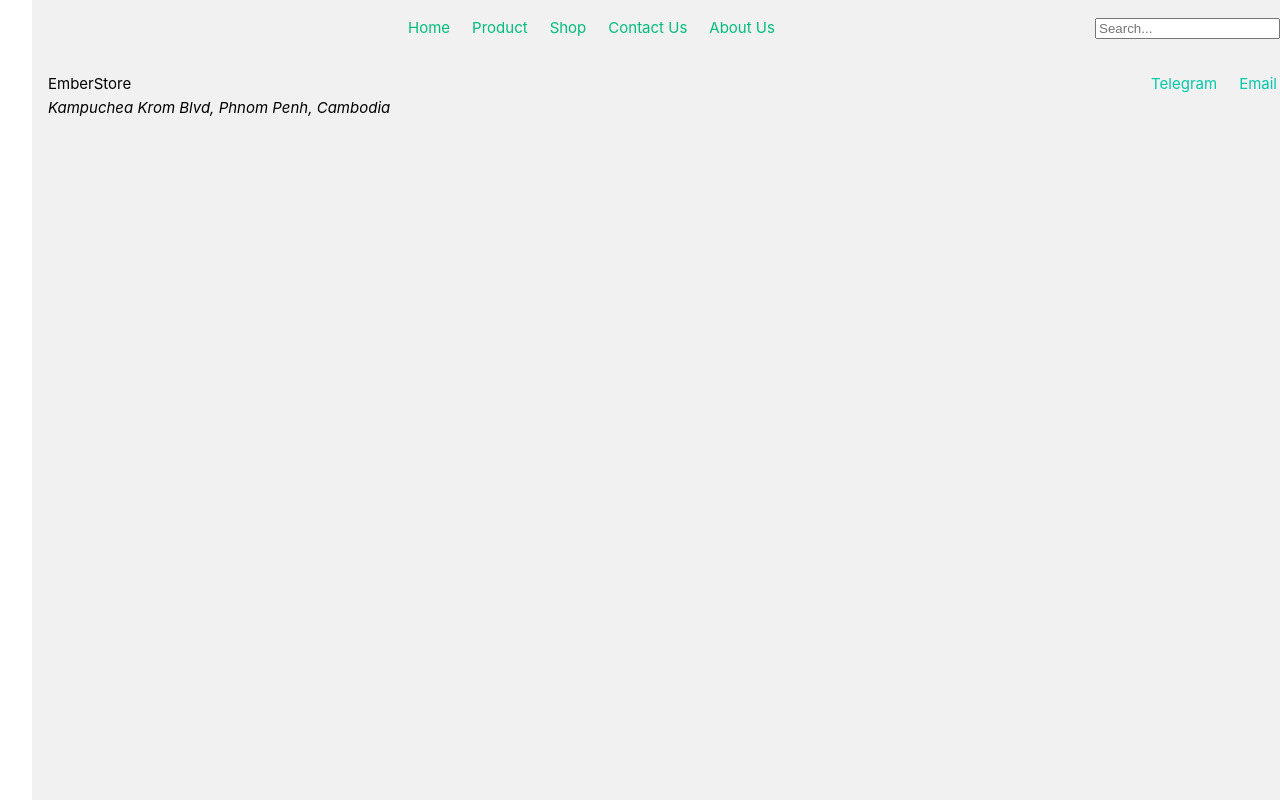
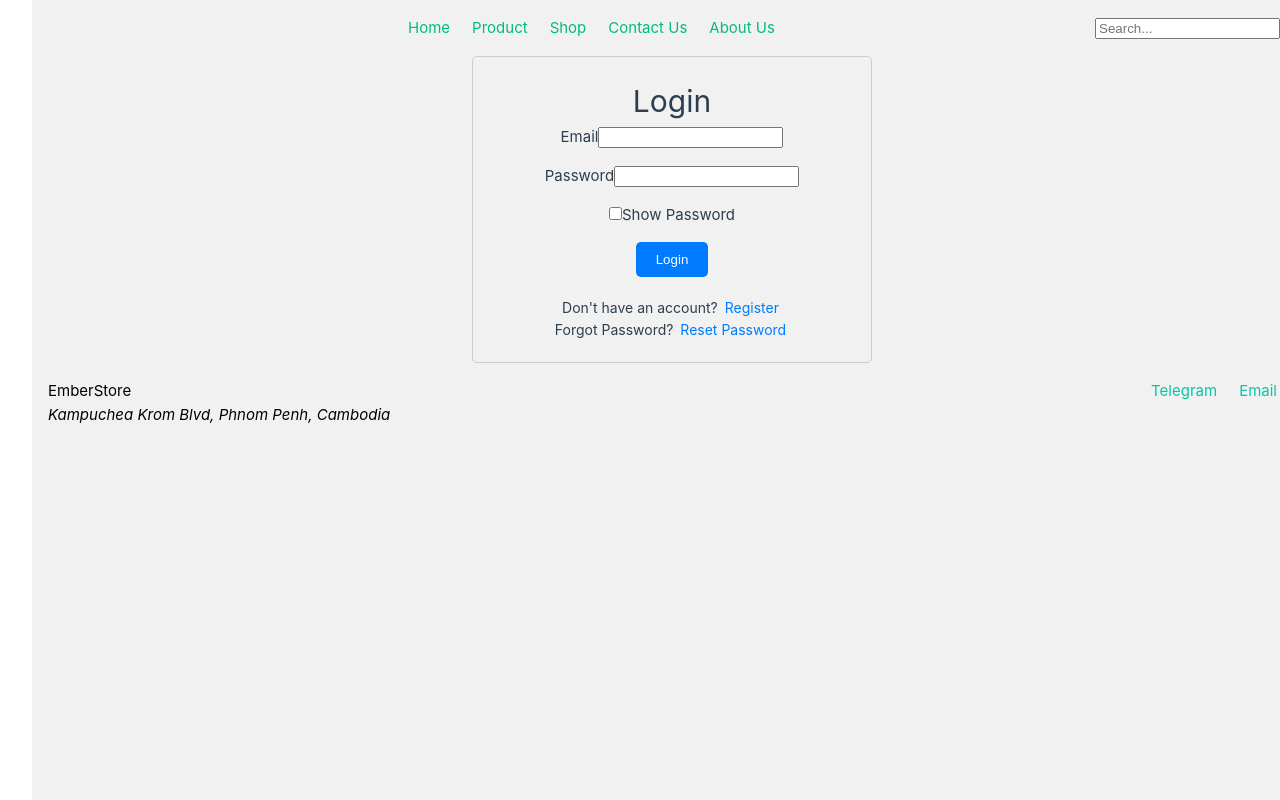
Before and after one commit to Panhariddh/E-Commerce, a Vue app: page /login in a window 1280 px wide. Shown: the top 800 px of the page. Built offline with nearby package versions, Linux system fonts and the light colour scheme.

Commit message:
Create Login.vue

```diff
--- a/src/router/index.js
+++ b/src/router/index.js
@@ -6,6 +6,7 @@ import Product from '@/views/Product.vue'
 import Shop from '@/views/Shop.vue'
 import Contact from '@/views/Contact.vue'
 import About from '@/views/About.vue'
+import Login from '@/views/Login.vue'  // import the Login component
 
 const router = createRouter({
   history: createWebHistory(import.meta.env.BASE_URL),
@@ -35,6 +36,17 @@ const router = createRouter({
       name: 'about',
       component: About,
     },
+
+    {
+      path:'/',
+      redirect: '/login',
+    },
+
+    {
+      path: '/login',  // Add the login route
+      name: 'login',
+      component: Login,
+    },
   ],
 })
 
--- /dev/null
+++ b/src/views/Login.vue
@@ -0,0 +1,78 @@
+<template>
+    <div class="login-container">
+      <h1>Login</h1>
+      <form @submit.prevent="handleLogin">
+        <div class="form-group">
+          <label for="email">Email</label>
+          <input type="email" id="email" v-model="email" required />
+        </div>
+        <div class="form-group">
+          <label for="password">Password</label>
+          <input :type="showPassword ? 'text' : 'password'" id="password" v-model="password" required />
+        </div>
+        <div class="form-group">
+          <input type="checkbox" id="show-password" v-model="showPassword" />
+          <label for="show-password">Show Password</label>
+        </div>
+        <button type="submit">Login</button>
+      </form>
+      <div class="extra-links">
+        <p>Don't have an account? <router-link to="/register">Register</router-link></p>
+        <p>Forgot Password? <router-link to="/reset-password">Reset Password</router-link></p>
+      </div>
+    </div>
+  </template>
+
+  <script>
+  export default {
+    data() {
+      return {
+        email: '',
+        password: '',
+        showPassword: false,
+      };
+    },
+    methods: {
+      handleLogin() {
+        alert(`Logging in with ${this.email}`);
+        // Implement login logic here
+      },
+    },
+  };
+  </script>
+
+  <style scoped>
+  .login-container {
+    max-width: 400px;
+    margin: auto;
+    padding: 20px;
+    border: 1px solid #ccc;
+    border-radius: 5px;
+    text-align: center;
+  }
+  .form-group {
+    margin-bottom: 15px;
+  }
+  button {
+    background-color: #007bff;
+    color: white;
+    padding: 10px 20px;
+    border: none;
+    border-radius: 5px;
+    cursor: pointer;
+  }
+  button:hover {
+    background-color: #0056b3;
+  }
+  .extra-links {
+    margin-top: 20px;
+    font-size: 14px;
+  }
+  .extra-links a {
+    color: #007bff;
+    text-decoration: none;
+  }
+  .extra-links a:hover {
+    text-decoration: underline;
+  }
+  </style>
```
